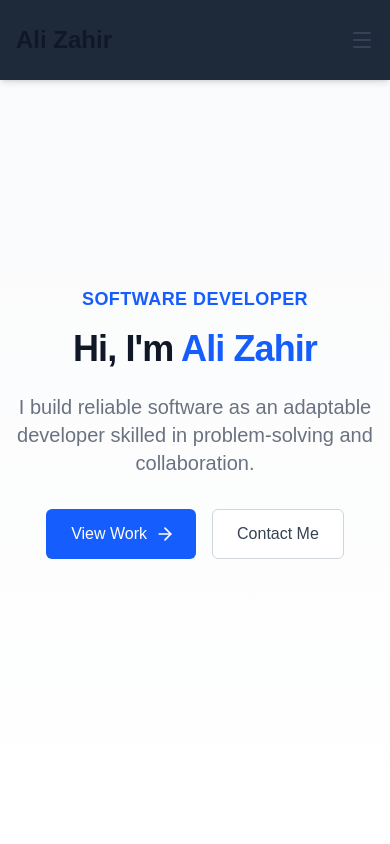
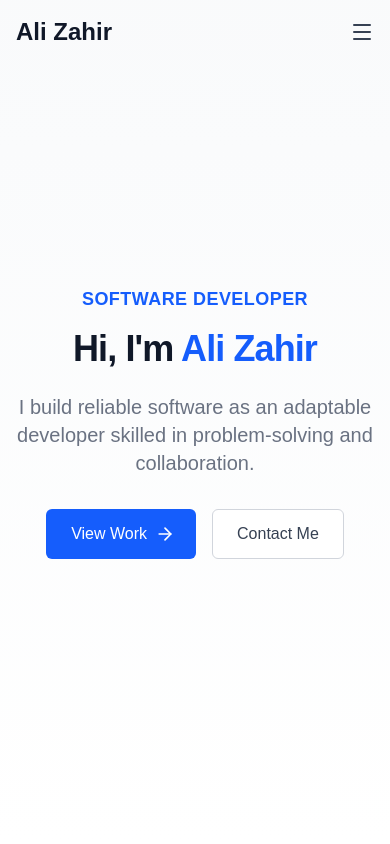
Before and after one commit to AliZ14-ECE/portolio_nextjs, a Next.js app: page / in a window 390 px wide. Shown: the top 844 px of the page. Built offline with nearby package versions, Linux system fonts and the light colour scheme.

Commit message:
refactor Navbar layout for improved responsiveness and styling.
- Blured and transparent when scrolled and solid color at the top.

- Fixing the responsiveness for small screens.

```diff
--- a/app/components/sections/Navbar.tsx
+++ b/app/components/sections/Navbar.tsx
@@ -33,8 +33,8 @@
       }
       `}
     >
-      <div className="w-full h-20 sticky top-0 shadow-md bg-gray-800">
-        <div className="container mx-auto px-4 h-full flex justify-between items-center">
+      <div className="max-w-7xl mx-auto px-4 sm:px-6 lg:px-8">
+        <div className="flex justify-between items-center h-16">
           <div className="shrink-0">
             <a
               href="#"
@@ -58,7 +58,7 @@
               ))}
             </ul>
           </div>
-          <div className="-mr-2 flex md:hidden">
+          <div className="-mr-2 flex sm:hidden">
             <button
               onClick={() => setIsOpen(!isOpen)}
               className="inline-flex items-center justify-center p-2 rounded-md text-gray-700 hover:text-gray-900 dark:text-gray-300 dark:hover:text-white focus:outline-none"
```
